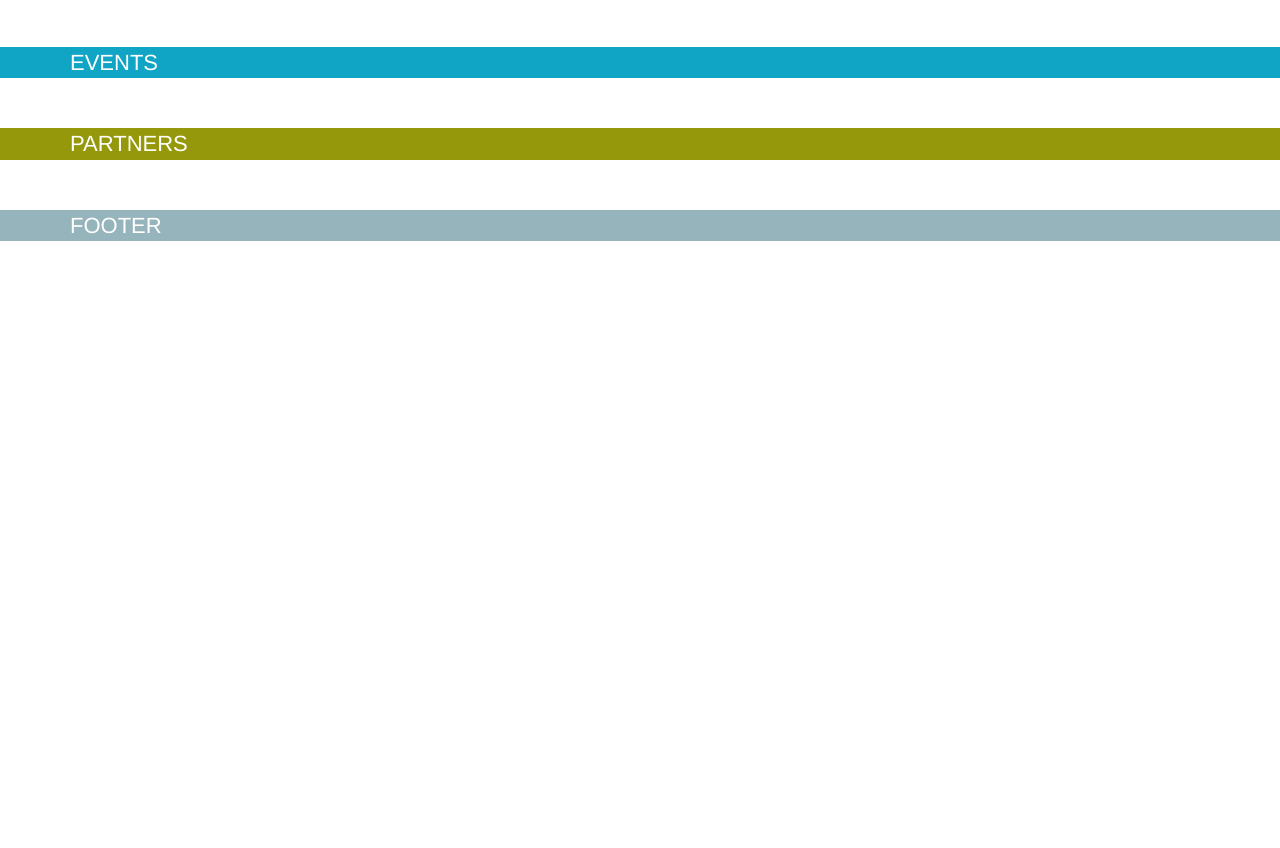
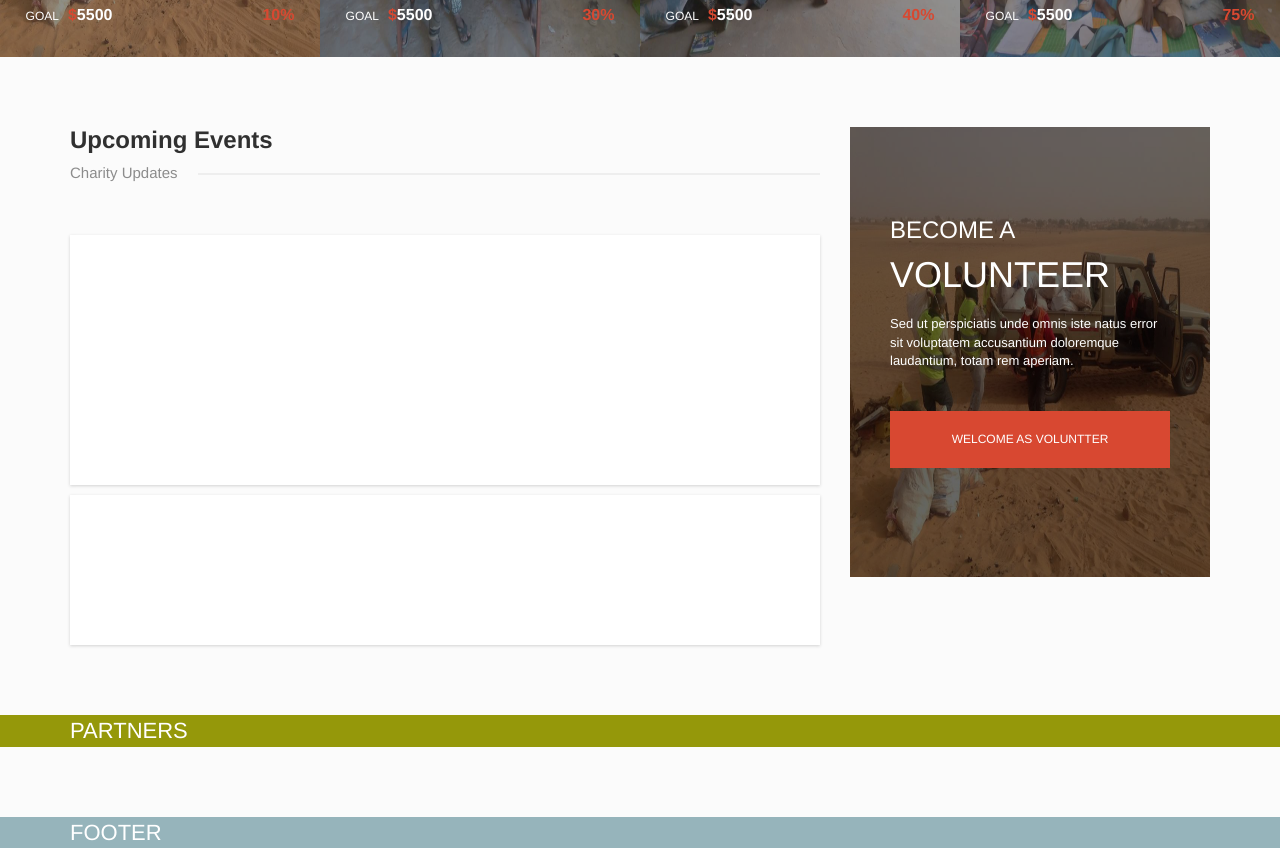
Before and after one commit to MfcDevps/OngWebsite, a plain HTML site: page index.html in a window 1280 px wide. Shown: the part 816-1664 px from the top of the page. Before the commit the page ends 1057 px from the top, so only its background shows below. Drawn offline with Linux system fonts and the light colour scheme.

Commit message:
Create event section

```diff
--- a/css/style.css
+++ b/css/style.css
@@ -2,7 +2,7 @@
 body{
     color: #FFF;
     font-size: 22px;
-    background-color: #FFF;
+    background-color: #fbfbfb;
 }
 
 h1,h2,h3,h4,h5,h5,p{
@@ -77,7 +77,7 @@ h1,h2,h3,h4,h5,h5,p{
 
 .projects header h2{
     font-weight: bold;
-    color: rgb(48, 48, 48);
+    color: #303030;
 }
 
 .projects header h2 span{
@@ -216,8 +216,98 @@ h1,h2,h3,h4,h5,h5,p{
  /* End Projects Styles */
 
 .events{
-    background: rgb(16, 164, 197);
+    color:#000
 }
+
+.events .event-left h3{
+    color:#303030;
+    font-weight: bold;
+}
+
+.events .event-left .desc{
+    display: flex;
+}
+
+.events .event-left .desc span{
+    color: #8c8c8c;
+    margin-right: 20px;
+    font-size: 15px;
+    margin-top: 9px;
+}
+
+.events .event-left .desc hr{
+    flex-grow: 100;
+    border-top: 2px solid #eee;
+}
+
+.events .event-left .box{
+    width: 100%;
+    background: #FFF;
+    box-shadow: 0px 1px 3px #d2d2d2
+}
+
+.events .event-left .event-one{
+    margin-top: 40px;
+    height: 250px;
+}
+
+.events .event-left .event-two{
+    margin-top: 10px;
+    height: 150px;
+}
+
+.events .event-right{
+    height: 450px;
+    width: 100%;
+    background: #3f3f3f;
+    position: relative;
+}
+
+.events .event-right .overlay{
+    width: 100%;
+    height: 100%;
+    position: absolute;
+    bottom: 0;
+    z-index: 9998;
+    background: rgba(0, 0, 0, .6)
+}
+
+.events .event-right img{
+    height: 100%;
+}
+.events .event-right .desc{
+    position: absolute;
+    z-index: 9999;
+    color: #FFF
+}
+
+.events .event-right .desc{
+    margin-left: 40px;
+    margin-right: 40px;
+    top: 20%;
+}
+
+.events .event-right .desc h3{
+
+}
+.events .event-right .desc h1{
+    margin-top: 12px;
+}
+.events .event-right .desc p{
+    font-size: 13px;
+    margin-top: 20px;
+}
+.events .event-right .desc button{
+    background: #d84831;
+    border: none;
+    font-size: 12px;
+    padding-top: 20px;
+    padding-bottom: 20px;
+    width: 100%;
+    margin-top: 40px;
+}
+
+
 /* End Ahmed Style */
 
 
@@ -241,7 +331,7 @@ h1,h2,h3,h4,h5,h5,p{
 /* Start Minimize Style */
 
 .causes, .stories, .projects, .events, .partners, .footer{
-    margin-top: 50px;
+    margin-top: 70px;
 }
 
 /* End Minimize style */
--- a/index.html
+++ b/index.html
@@ -159,7 +159,38 @@
 
         <section class="events">
             <div class="container">
-                EVENTS
+                <div class="row">
+                    <div class="col-md-8">
+                        <div class="event-left">
+                            <h3>Upcoming Events</h3>
+                            <div class="desc">
+                                <span class="float-left">Charity Updates</span>
+                                <hr class="float-left">
+                            </div>
+                            <div class="box event-one">
+
+                            </div>
+                            <div class="box event-two">
+
+                            </div>
+                        </div>
+                    </div>
+                    <div class="col-md-4">
+                        <div class="event-right">
+                            <div class="overlay"></div>
+                            <div class="desc">
+                                <h3>BECOME A</h3>
+                                <h1>VOLUNTEER</h1>
+                                <p>
+                                    Sed ut perspiciatis unde omnis iste natus error sit voluptatem accusantium doloremque laudantium, totam rem aperiam.
+                                </p>
+                                <button>WELCOME AS VOLUNTTER</button>
+                            </div>
+                            <img class="img-responsive" src="images/1.jpg"/>
+
+                        </div>
+                    </div>
+                </div>
             </div>
         </section>
         <!-- End Ahmed Area -->
```
